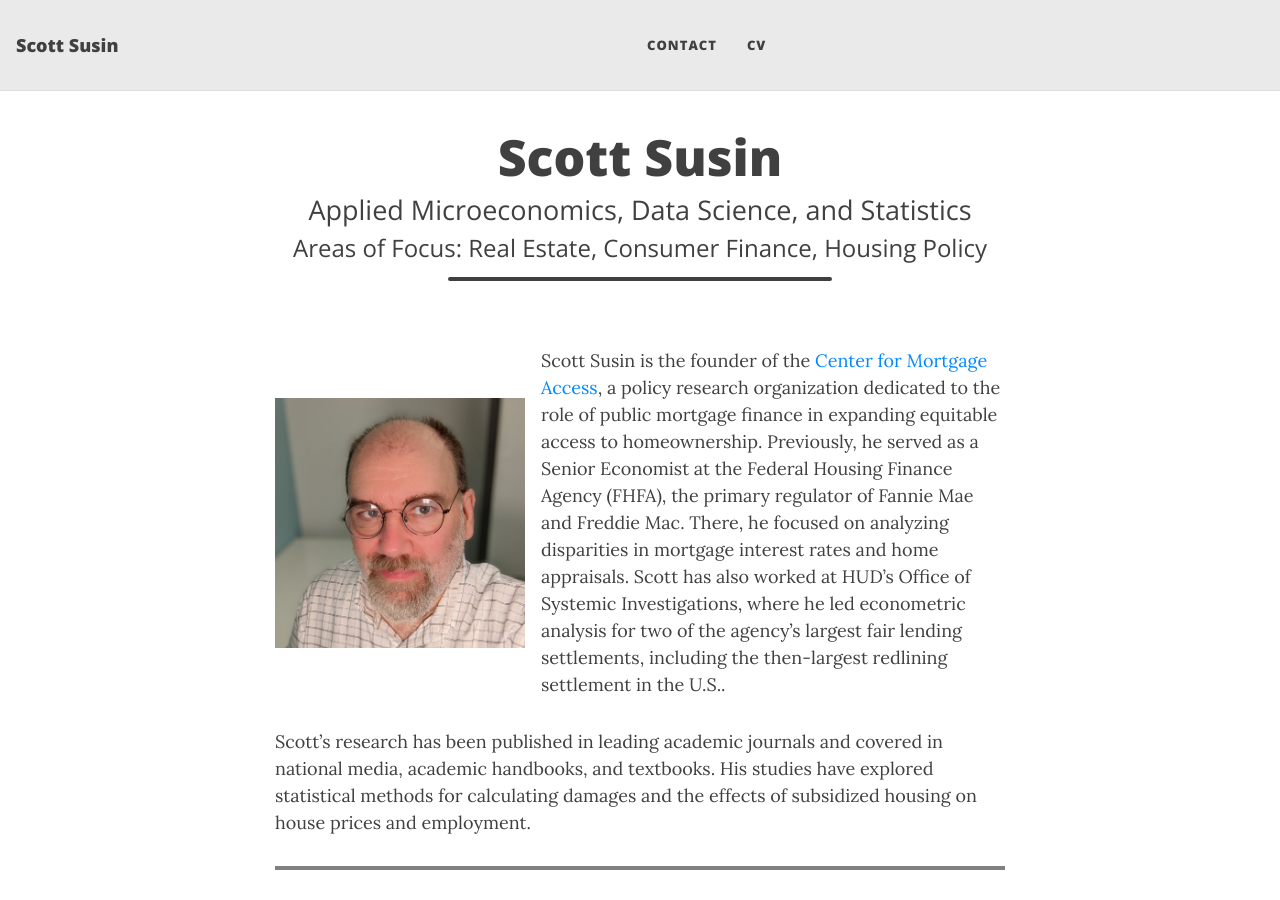
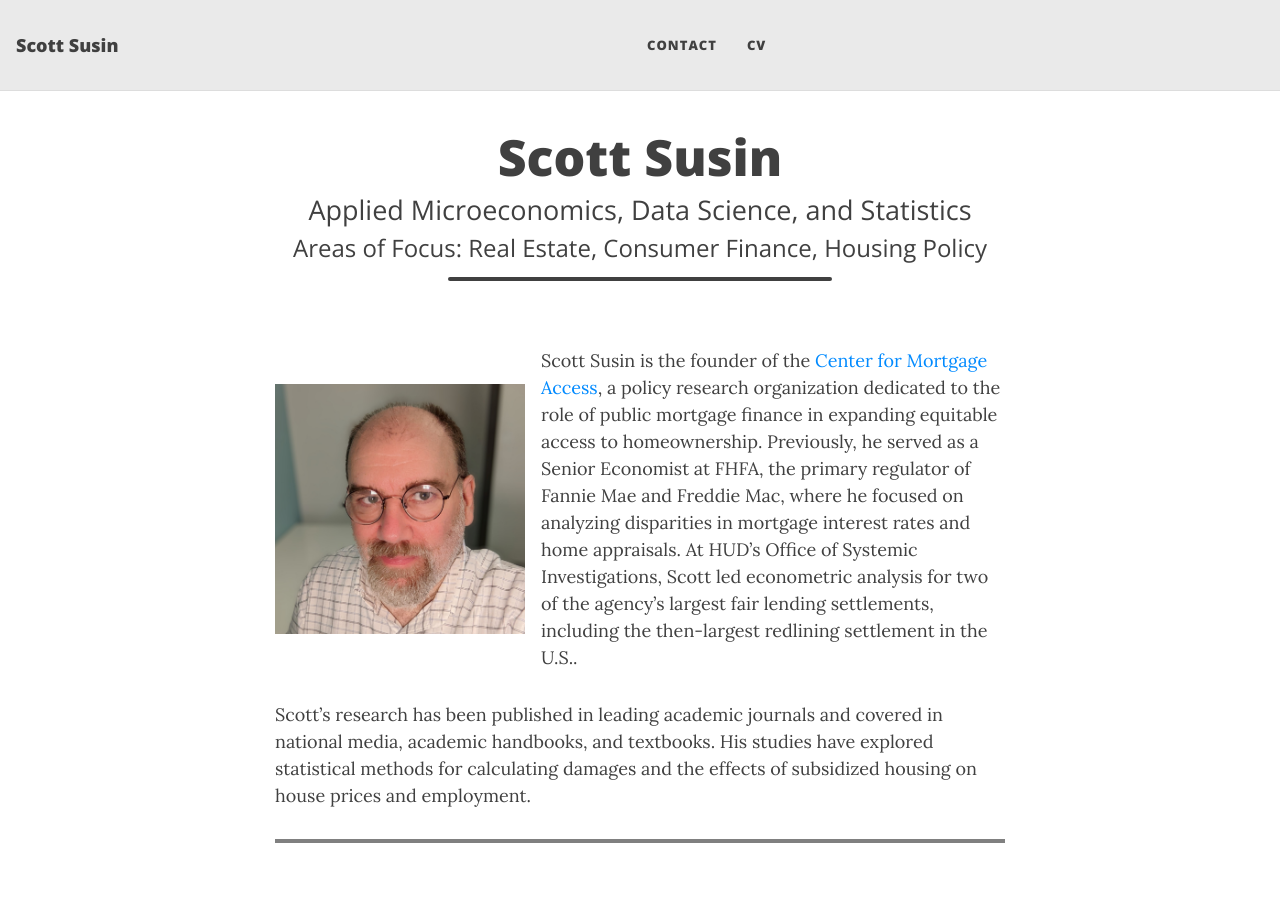
Before and after one commit to ssusin270/ScottSusinCom, a Jekyll site: the page built from index.md, in a window 1280 px wide and 900 px high. Built offline with Jekyll 4.4.1, drawn with Linux system fonts in a browser that asks for light colours.

Commit message:
Update index.md

```diff
--- a/index.md
+++ b/index.md
@@ -20,7 +20,7 @@
     <img src= "{{ '/assets/img/Headshot-Office-Crop.jpg' | relative_url }}" alt="Profile Picture"/>
   </div>
   <div class="profile-text">
-    <p>Scott Susin is the founder of the <a href = "https://mortgageaccesscenter.com/">Center for Mortgage Access</a>, a policy research organization dedicated to the role of public mortgage finance in expanding equitable access to homeownership. Previously, he served as a Senior Economist at the Federal Housing Finance Agency (FHFA), the primary regulator of Fannie Mae and Freddie Mac. There, he focused on analyzing disparities in mortgage interest rates and home appraisals. Scott has also worked at HUD’s Office of Systemic Investigations, where he led econometric analysis for two of the agency’s largest fair lending settlements, including the then-largest redlining settlement in the U.S..</p>
+    <p>Scott Susin is the founder of the <a href = "https://mortgageaccesscenter.com/">Center for Mortgage Access</a>, a policy research organization dedicated to the role of public mortgage finance in expanding equitable access to homeownership. Previously, he served as a Senior Economist at FHFA, the primary regulator of Fannie Mae and Freddie Mac, where he focused on analyzing disparities in mortgage interest rates and home appraisals. At HUD’s Office of Systemic Investigations, Scott led econometric analysis for two of the agency’s largest fair lending settlements, including the then-largest redlining settlement in the U.S..</p>
   </div>
 </div>
 
```
